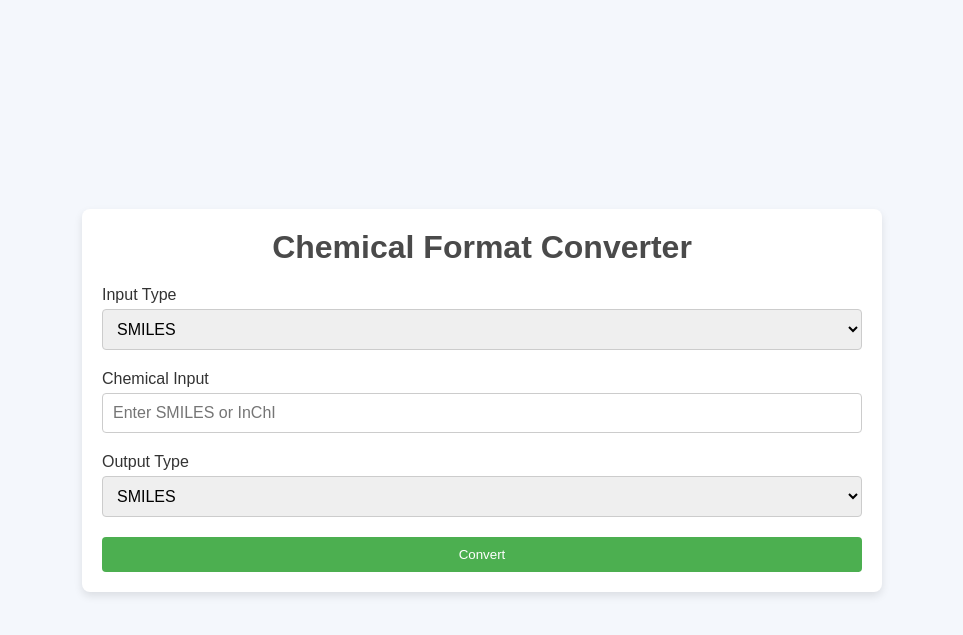
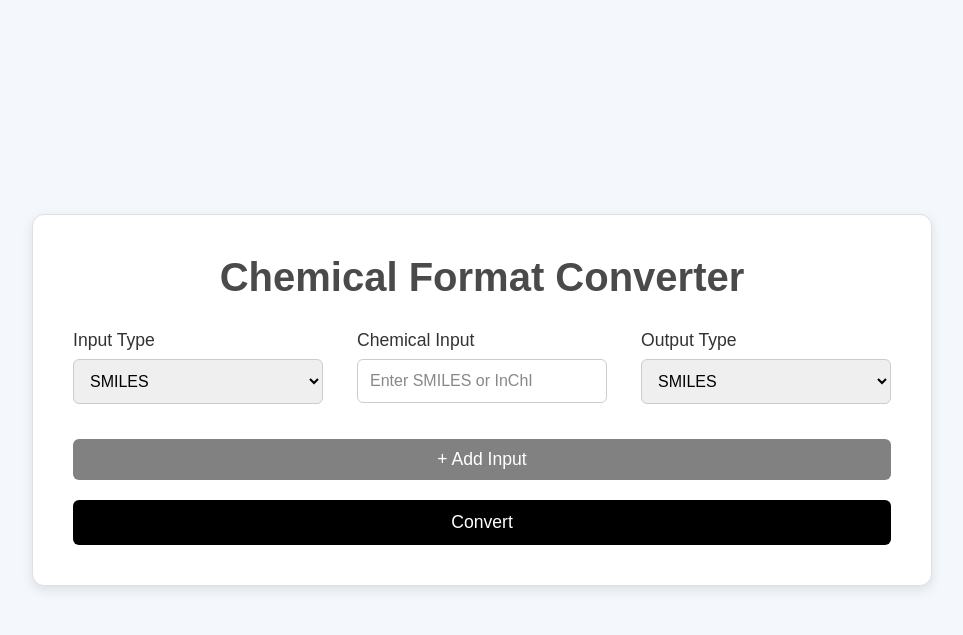
Before and after one commit to mthavarajah/chemical-formats, a Flask app: page / in a window 1280 px wide. Shown: the top 635 px of the page, without its empty margins (158-1121 px from the left). Run offline with Flask 3, Linux system fonts and the light colour scheme.

Commit message:
new features

```diff
--- a/app.py
+++ b/app.py
@@ -1,7 +1,7 @@
 import os
 from flask import Flask, render_template, request, send_from_directory
-from convert_inchi import inchi_to_smiles, inchi_sdf_visualize, inchi_to_xyz_visualize
-from convert_smiles import smiles_to_inchi, smiles_sdf_visualize, smiles_to_xyz_visualize
+from convert_inchi import inchi_to_inchi, inchi_to_smiles, inchi_sdf_visualize, inchi_to_xyz_visualize
+from convert_smiles import smiles_to_smiles, smiles_to_inchi, smiles_sdf_visualize, smiles_to_xyz_visualize
 
 app = Flask(__name__)
 
@@ -12,8 +12,8 @@ if not os.path.exists(TEMP_DIR):
 if not os.path.exists(IMAGE_DIR):
     os.makedirs(IMAGE_DIR)
 
-ALLOWED_INPUT_TYPES = ["inchi", "smiles"]
-ALLOWED_OUTPUT_TYPES = ["smiles", "inchi", "sdf", "xyz"]
+ALLOWED_INPUT_TYPES = ["InChi", "SMILES"]
+ALLOWED_OUTPUT_TYPES = ["SMILES", "InChi", "SDF", "XYZ"]
 
 @app.route('/')
 def index():
@@ -21,42 +21,59 @@ def index():
 
 @app.route('/convert', methods=['POST'])
 def convert():
-    input_type = request.form['input_type']
-    output_type = request.form['output_type']
-    chemical_input = request.form['chemical_input']
+    input_types = request.form.getlist('input_type')
+    output_types = request.form.getlist('output_type')
+    chemical_inputs = request.form.getlist('chemical_input')
 
-    if input_type not in ALLOWED_INPUT_TYPES or output_type not in ALLOWED_OUTPUT_TYPES:
-        return "Invalid input type or output type", 400
+    results = []
 
-    output_file = None
-    output_image_file = None
-    output_text = None
+    for input_type, chemical_input, output_type in zip(input_types, chemical_inputs, output_types):
+        if input_type not in ALLOWED_INPUT_TYPES or output_type not in ALLOWED_OUTPUT_TYPES:
+            return "Invalid input type or output type", 400
 
-    if input_type == "inchi":
-        if output_type == "smiles":
-            output_text = inchi_to_smiles(chemical_input)
-        elif output_type == "sdf":
-            output_file, output_image_file = inchi_sdf_visualize(chemical_input)
-        elif output_type == "xyz":
-            output_file, output_image_file = inchi_to_xyz_visualize(chemical_input)
-    elif input_type == "smiles":
-        if output_type == "inchi":
-            output_text = smiles_to_inchi(chemical_input)
-        elif output_type == "sdf":
-            output_file, output_image_file = smiles_sdf_visualize(chemical_input)
-        elif output_type == "xyz":
-            output_file, output_image_file = smiles_to_xyz_visualize(chemical_input)
+        output_file = None
+        output_image_file = None
+        output_text = None
+        html_3d = None
 
-    return render_template('result.html', output_file=output_file, output_text=output_text, output_image_file=output_image_file)
+        if input_type == "InChi":
+            if output_type == "InChi":
+                output_text, output_file = inchi_to_inchi(chemical_input)
+            elif output_type == "SMILES":
+                output_text, output_file = inchi_to_smiles(chemical_input)
+            elif output_type == "SDF":
+                output_file, output_image_file, html_3d = inchi_sdf_visualize(chemical_input)
+            elif output_type == "XYZ":
+                output_file, output_image_file, html_3d = inchi_to_xyz_visualize(chemical_input)
+        elif input_type == "SMILES":
+            if output_type == "SMILES":
+                output_text, output_file = smiles_to_smiles(chemical_input)
+            elif output_type == "InChi":
+                output_text, output_file = smiles_to_inchi(chemical_input)
+            elif output_type == "SDF":
+                output_file, output_image_file, html_3d = smiles_sdf_visualize(chemical_input)
+            elif output_type == "XYZ":
+                output_file, output_image_file, html_3d = smiles_to_xyz_visualize(chemical_input)
+
+        results.append({
+            'input_type': input_type,
+            'chemical_input': chemical_input,
+            'output_type': output_type,
+            'output_text': output_text,
+            'output_file': os.path.basename(output_file) if output_file else None,
+            'output_image_file': os.path.basename(output_image_file) if output_image_file else None,
+            'html_3d': html_3d
+        })
+
+    return render_template('result.html', results=results)
 
 @app.route('/download/<filename>')
 def download_file(filename):
     return send_from_directory('temp_files', filename, as_attachment=True)
-
 
 @app.route('/temp_files/<filename>')
 def serve_image(filename):
     return send_from_directory('temp_files', filename)
 
 if __name__ == '__main__':
-    app.run(debug=True)
+    app.run(debug=True, host='0.0.0.0', port=8000)
--- a/requirements.txt
+++ b/requirements.txt
@@ -13,12 +13,16 @@ gitdb==4.0.12
 GitPython==3.1.44
 idna==3.10
 itsdangerous==2.2.0
+Jinja2==3.1.6
 jsonschema==4.24.0
 jsonschema-specifications==2025.4.1
 kiwisolver==1.4.8
 MarkupSafe==3.0.2
+matplotlib==3.10.3
 narwhals==1.41.0
+numpy==2.2.6
 packaging==24.2
+pandas==2.2.3
 pillow==11.2.1
 protobuf==6.31.1
 PubChemPy==1.0.4
@@ -32,8 +36,10 @@ rdkit==2025.3.2
 referencing==0.36.2
 requests==2.32.3
 rpds-py==0.25.1
+seaborn==0.13.2
 six==1.17.0
 smmap==5.0.2
+streamlit==1.45.1
 tenacity==9.1.2
 toml==0.10.2
 tornado==6.5.1
--- a/static/css/style.css
+++ b/static/css/style.css
@@ -1,3 +1,4 @@
+/* Global Styles */
 * {
     margin: 0;
     padding: 0;
@@ -15,117 +16,140 @@ body {
 
 .container {
     width: 100%;
-    max-width: 800px;
-    padding: 20px;
+    max-width: 900px;
+    padding: 30px;
     background-color: #ffffff;
-    box-shadow: 0 4px 8px rgba(0, 0, 0, 0.1);
-    border-radius: 8px;
+    box-shadow: 0 4px 12px rgba(0, 0, 0, 0.1);
+    border-radius: 12px;
+    box-sizing: border-box;
+    border: 1px solid #e0e0e0;
 }
 
 .form-container {
-    text-align: center;
+    width: 100%;
+    padding: 10px;
 }
 
 h1 {
-    font-size: 2rem;
-    margin-bottom: 20px;
+    font-size: 2.5rem;
+    margin-bottom: 30px;
     color: #4a4a4a;
+    text-align: center;
+    font-weight: 600;
+}
+
+/* Form Rows */
+.form-row {
+    display: flex;
+    gap: 20px;
+    flex-wrap: wrap;
+    justify-content: space-between;
+    margin-bottom: 25px;
+    position: relative;
 }
 
 .form-group {
-    margin-bottom: 20px;
-    text-align: left;
+    width: 100%;
+    max-width: 250px;
+    display: flex;
+    flex-direction: column;
 }
 
 label {
-    font-size: 1rem;
+    font-size: 1.1rem;
     color: #333;
+    margin-bottom: 8px;
+    font-weight: 500;
 }
 
 input, select {
-    width: 100%;
-    padding: 10px;
+    padding: 12px;
     font-size: 1rem;
     border: 1px solid #ccc;
-    border-radius: 4px;
-    margin-top: 5px;
+    border-radius: 6px;
+    outline: none;
+    transition: all 0.3s ease;
 }
 
-.submit-btn {
-    background-color: #4CAF50;
+input:focus, select:focus {
+    border-color: #000000;
+    box-shadow: 0 0 5px rgba(0, 128, 0, 0.2);
+}
+
+input::placeholder {
+    color: #888;
+}
+
+/* Add Row Button */
+.add-input-btn {
+    display: inline-block;
+    background-color: #818181;
     color: white;
     padding: 10px 20px;
+    border-radius: 6px;
+    cursor: pointer;
+    margin-top: 10px;
+    font-size: 1.1rem;
     border: none;
-    border-radius: 4px;
+    width: 100%;
+    transition: all 0.3s ease;
+}
+
+.add-input-btn:hover {
+    background-color: #c4c4c4;
+}
+
+/* Submit Button */
+.submit-btn {
+    background-color: #000000;
+    color: white;
+    padding: 12px 20px;
+    border: none;
+    border-radius: 6px;
     cursor: pointer;
+    font-size: 1.1rem;
     width: 100%;
+    margin-top: 20px;
+    transition: all 0.3s ease;
 }
 
 .submit-btn:hover {
-    background-color: #45a049;
+    background-color: #4e4e4e;
 }
 
-/* Result Page */
-.result-container {
-    text-align: center;
+/* Delete Button */
+.delete-row-btn {
+    position: absolute;
+    top: 0;
+    right: 10px;
+    background-color: #000000;
+    color: white;
+    border: none;
+    border-radius: 50%;
+    padding: 5px 10px;
+    font-size: 1.5rem;
+    cursor: pointer;
+    transition: all 0.3s ease;
+    display: flex;
+    align-items: center;
+    justify-content: center;
+    width: 30px;
+    height: 30px;
+    font-weight: bold;
 }
 
-h2 {
-    margin-top: 20px;
-    font-size: 1.5rem;
-    color: #333;
+.delete-row-btn:hover {
+    background-color: #c4c4c4;
 }
 
-pre {
-    background-color: #f9f9f9;
-    padding: 20px;
-    border: 1px solid #ccc;
-    font-size: 1rem;
-    word-wrap: break-word;
-    white-space: pre-wrap;
-    margin-top: 10px;
+/* Responsive Styling */
+@media screen and (max-width: 768px) {
+    .form-row {
+        flex-direction: column;
+        align-items: flex-start;
+    }
+
+    .form-group {
+        width: 100%;
+    }
 }
-
-.download-section {
-    margin-top: 20px;
-}
-
-.download-btn {
-    display: inline-block;
-    background-color: #2196F3;
-    color: white;
-    padding: 10px 20px;
-    border-radius: 4px;
-    text-decoration: none;
-    font-size: 1rem;
-}
-
-.download-btn:hover {
-    background-color: #1976D2;
-}
-
-.image-section {
-    margin-top: 20px;
-}
-
-.molecule-img {
-    max-width: 100%;
-    height: auto;
-    margin-top: 10px;
-    border: 1px solid #ddd;
-    border-radius: 8px;
-}
-
-.back-btn {
-    display: inline-block;
-    margin-top: 20px;
-    background-color: #f44336;
-    color: white;
-    padding: 10px 20px;
-    border-radius: 4px;
-    text-decoration: none;
-}
-
-.back-btn:hover {
-    background-color: #d32f2f;
-}
--- a/templates/index.html
+++ b/templates/index.html
@@ -1,42 +1,89 @@
 <!DOCTYPE html>
 <html lang="en">
 <head>
-    <meta charset="UTF-8">
-    <meta name="viewport" content="width=device-width, initial-scale=1.0">
+  <meta charset="UTF-8" />
+  <meta name="viewport" content="width=device-width, initial-scale=1" />
   <title>Chemical Converter</title>
-    <link rel="stylesheet" href="/static/css/style.css/">
+  <link rel="stylesheet" href="/static/css/style.css" />
 </head>
 <body>
   <div class="container">
     <div class="form-container">
       <h1>Chemical Format Converter</h1>
-            <form action="/convert" method="POST">
+
+      <form action="/convert" method="POST" id="conversion-form">
+        <div id="input-rows">
+          <div class="form-row">
             <div class="form-group">
               <label for="input_type">Input Type</label>
-                    <select id="input_type" name="input_type" required>
-                        <option value="smiles">SMILES</option>
-                        <option value="inchi">InChI</option>
+              <select class="input-type" name="input_type" required>
+                <option value="SMILES">SMILES</option>
+                <option value="InChi">InChI</option>
               </select>
             </div>
 
             <div class="form-group">
               <label for="chemical_input">Chemical Input</label>
-                    <input type="text" id="chemical_input" name="chemical_input" placeholder="Enter SMILES or InChI" required>
+              <input
+                type="text"
+                class="chemical-input"
+                name="chemical_input"
+
+                placeholder="Enter SMILES or InChI"
+                required
+              />
             </div>
 
-                <div class="form-group">
+            <div class="form-group output-group">
               <label for="output_type">Output Type</label>
-                    <select id="output_type" name="output_type" required>
-                        <option value="smiles">SMILES</option>
-                        <option value="inchi">InChI</option>
-                        <option value="sdf">SDF</option>
-                        <option value="xyz">XYZ</option>
+              <select class="output-type" name="output_type" required>
+                <option value="SMILES">SMILES</option>
+                <option value="InChi">InChI</option>
+                <option value="SDF">SDF</option>
+                <option value="XYZ">XYZ</option>
               </select>
+              <button
+                type="button"
+                class="delete-row-btn"
+                aria-label="Delete row"
+                title="Delete row"
+              >
+                −
+              </button>
+            </div>
+          </div>
         </div>
 
+        <button type="button" id="add-input-btn" class="add-input-btn">+ Add Input</button>
         <button type="submit" class="submit-btn">Convert</button>
       </form>
     </div>
   </div>
+
+<script>
+  const inputRows = document.getElementById("input-rows");
+  const addBtn = document.getElementById("add-input-btn");
+
+  // Initial setup: hide delete button on first row
+  const firstRow = inputRows.querySelector(".form-row");
+  const firstDeleteBtn = firstRow.querySelector(".delete-row-btn");
+  firstDeleteBtn.style.visibility = "hidden";
+
+  // Function to add new row
+  addBtn.addEventListener("click", () => {
+    const newRow = firstRow.cloneNode(true);
+
+    // Reset input fields
+    newRow.querySelectorAll("input").forEach(input => input.value = "");
+    newRow.querySelectorAll("select").forEach(select => select.value = "smiles");
+
+    // Show and attach delete button
+    const delBtn = newRow.querySelector(".delete-row-btn");
+    delBtn.style.visibility = "visible";
+    delBtn.onclick = () => newRow.remove();
+
+    inputRows.appendChild(newRow);
+  });
+</script>
 </body>
 </html>
```
Also changed, not shown: convert_inchi.py (+48 -7 lines), convert_smiles.py (+47 -6 lines), static/css/result.css (added, +234 -0 lines), templates/result.html (deleted, +0 -37 lines), 1 other file. Lines whose indentation alone changed are shown as unchanged.
